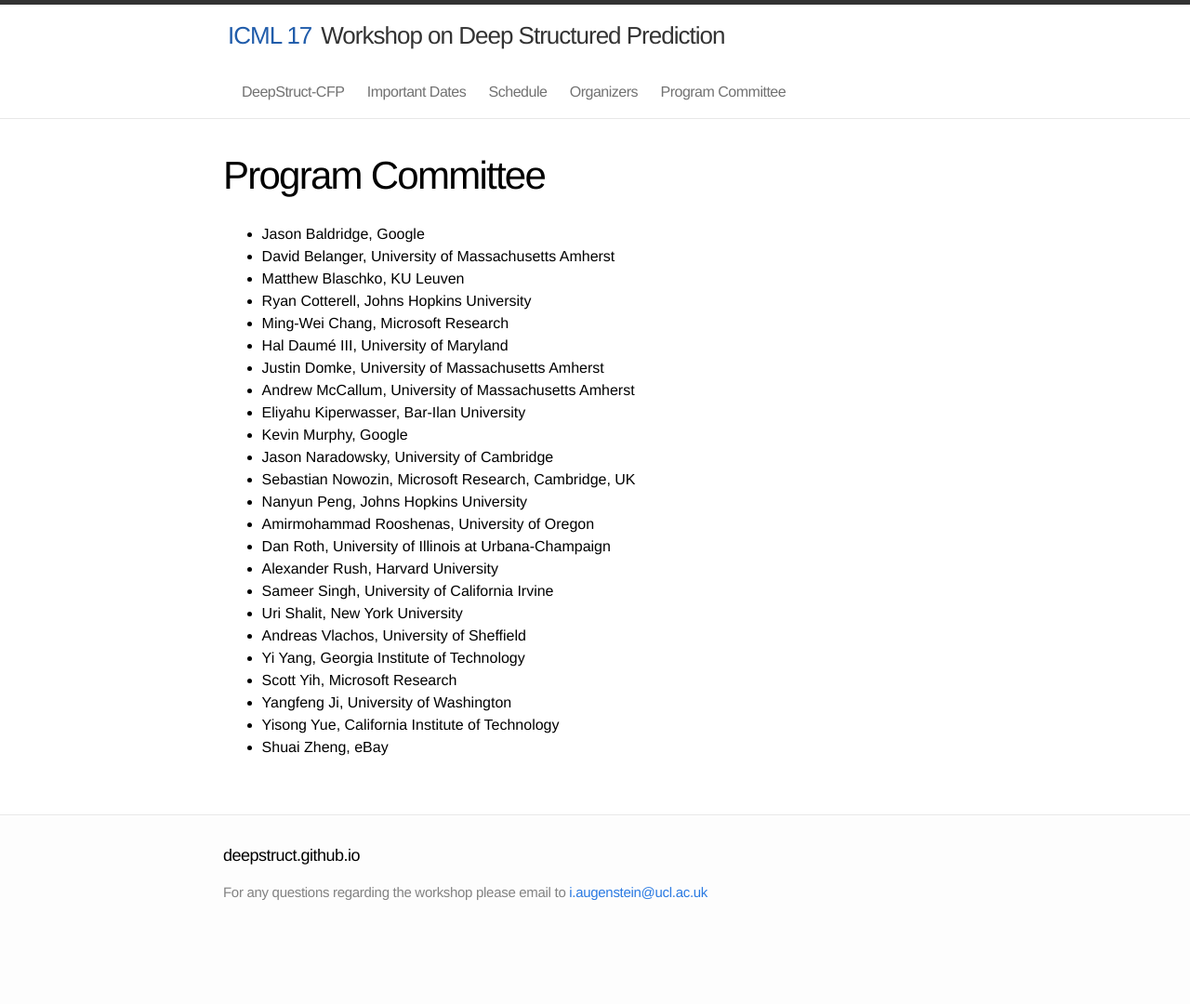
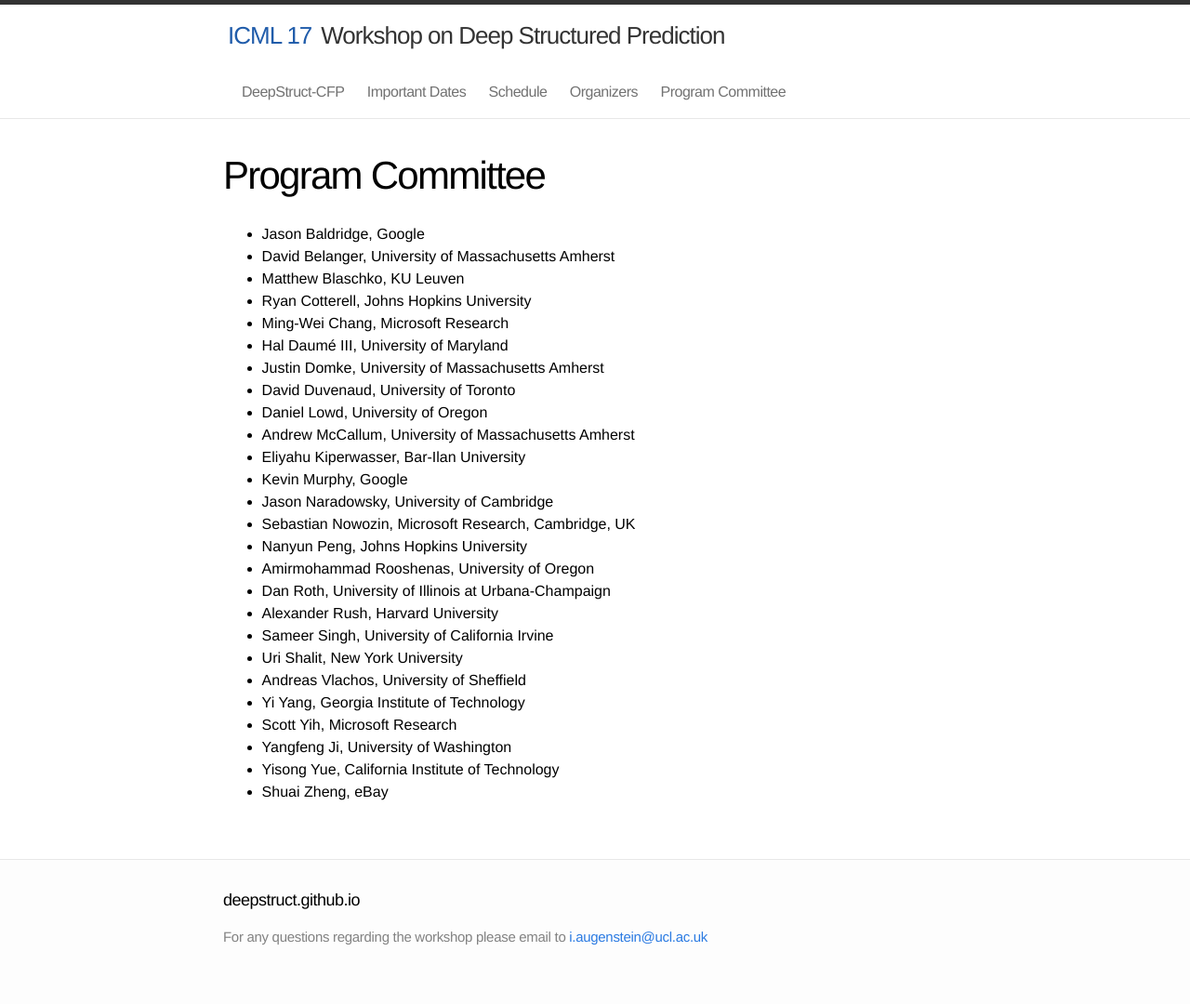
Before and after one commit to deepstruct/deepstruct.github.io, a Jekyll site: the page built from ICML17/7_pc.md, in a window 1280 px wide. Shown: the whole page at 93% size. Built offline with Jekyll 4.4.1, drawn with Linux system fonts in a browser that asks for light colours; before the commit the page ends 1032 px from its top, so only the background shows below that.

Commit message:
Updated PC

```diff
--- a/ICML17/7_pc.md
+++ b/ICML17/7_pc.md
@@ -11,6 +11,8 @@
 * Ming-Wei Chang, Microsoft Research
 * Hal Daumé III, University of Maryland
 * Justin Domke, University of Massachusetts Amherst
+* David Duvenaud, University of Toronto
+* Daniel Lowd, University of Oregon
 * Andrew McCallum, University of Massachusetts Amherst
 * Eliyahu Kiperwasser, Bar-Ilan University
 * Kevin Murphy, Google
```
